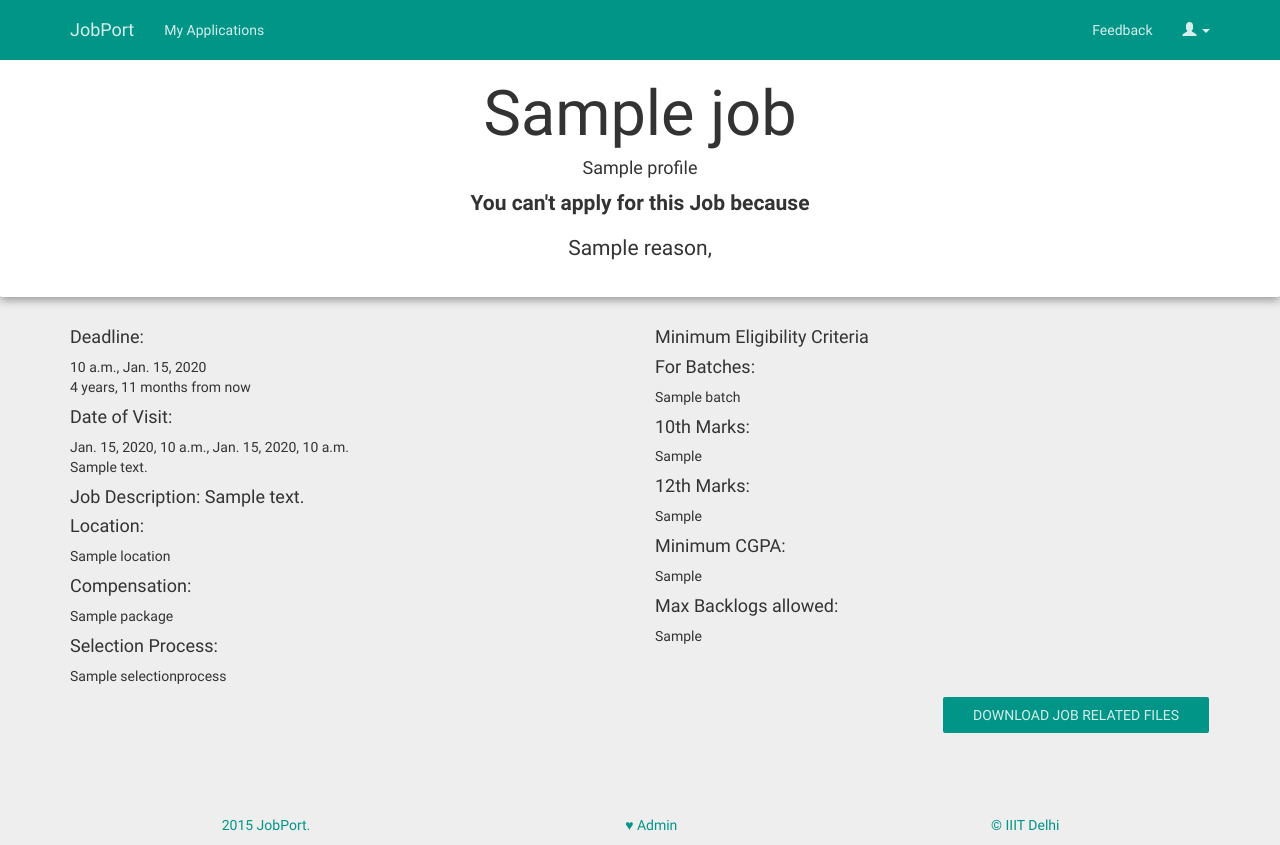
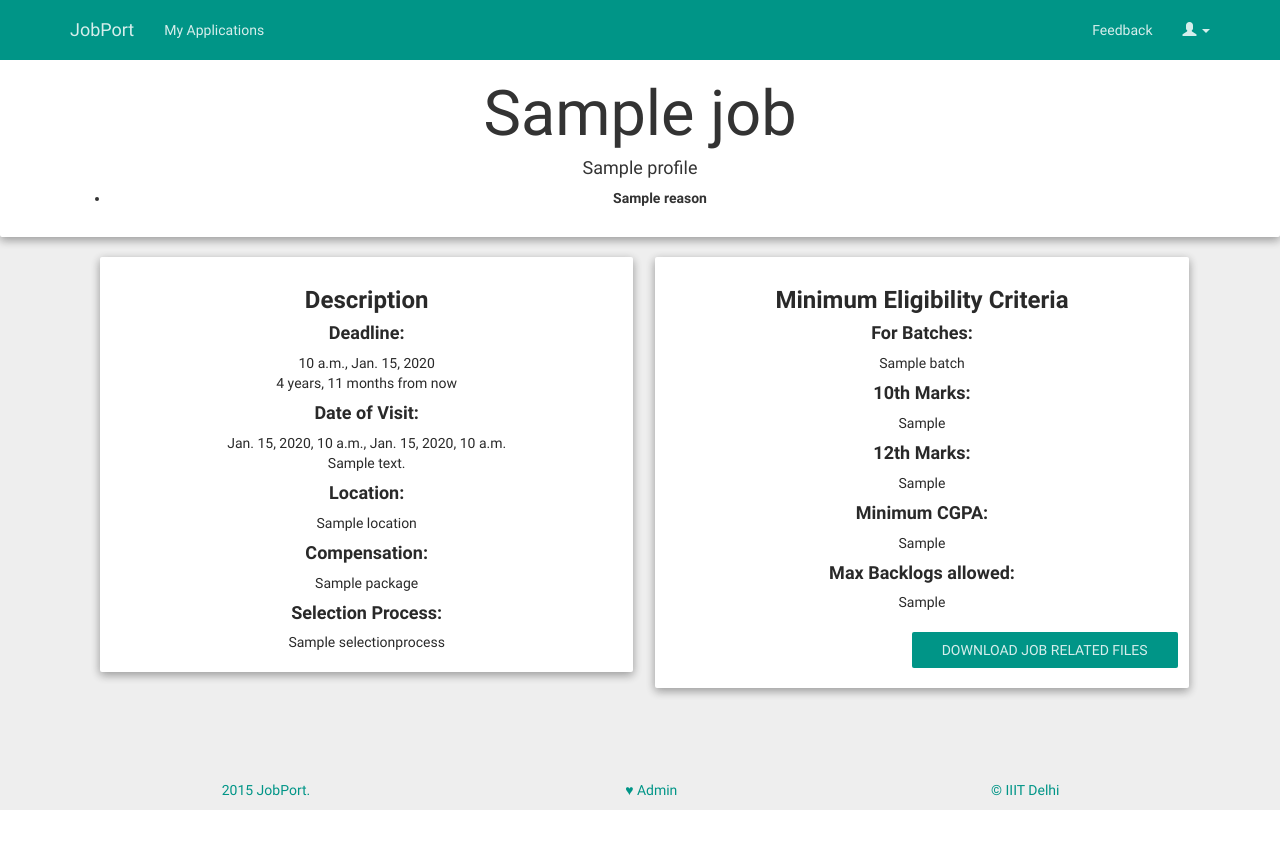
Before and after one commit to IIIT-Delhi/jobport, a Django app: template placement/jobport/templates/jobport/job_student.html in a window 1280 px wide. After the commit the page ends 810 px from the top, so only its background shows below. Run offline with Django 3.2, Linux system fonts and the light colour scheme; the template is opened without the code that fills it: most values are stand-ins (such as "Sample title", 1, 10 or a date in 2020); some libraries are stand-ins or nearby versions.

Commit message:
batch eligibility fixed;added min;fixed job ui

```diff
--- a/placement/jobport/helpers.py
+++ b/placement/jobport/helpers.py
@@ -52,9 +52,8 @@ def is_eligible(candidate, job):
         else:
             Vals.append(True)
     if not any(Vals):
-        temp = True
-        eligibility['value'] = temp
-        eligibility['reasons'].append("This job is not for you!")
+        eligibility['value'] = False
+        eligibility['reasons'].append("You are not eligible for this job!")
     return eligibility
 
 
--- a/placement/jobport/templates/jobport/base_admin.html
+++ b/placement/jobport/templates/jobport/base_admin.html
@@ -120,6 +120,7 @@
 	<!-- Your site ends -->
 
 	<script src="{% static "js/showup.js" %}"></script>
+	<script src="{% static "js/bootstrap.min.js" %}"></script>
 	<script src="{% static "js/ripples.js" %}"></script>
 	<script src="{% static "js/material.min.js" %}"></script>
 
--- a/placement/jobport/templates/jobport/base_newuser.html
+++ b/placement/jobport/templates/jobport/base_newuser.html
@@ -77,6 +77,7 @@
 
     <script src="{% static "js/showup.js" %}"></script>
     <script src="{% static "js/ripples.js" %}"></script>
+    <script src="{% static "js/bootstrap.min.js" %}"></script>
     <script src="{% static "js/material.min.js" %}"></script>
 
     <script>
--- a/placement/jobport/templates/jobport/base_student.html
+++ b/placement/jobport/templates/jobport/base_student.html
@@ -109,9 +109,9 @@
   </div>
 
     <script src="{% static "js/showup.js" %}"></script>
+    <script src="{% static "js/bootstrap.min.js" %}"></script>
     <script src="{% static "js/ripples.js" %}"></script>
     <script src="{% static "js/material.min.js" %}"></script>
-
 
   <script type="text/javascript">
     window.onload = function(){
--- a/placement/jobport/templates/jobport/job_student.html
+++ b/placement/jobport/templates/jobport/job_student.html
@@ -12,22 +12,20 @@
 
          {% if hasapplied %}
           {% if not deadlinepassed %}
-	  <div class="col-lg-6 col-center-block" style="margin-left:2.6em">
             <a href="/job/{{ job.pk }}/withdraw"><button type="button" class="btn btn-danger">Withdraw</button> </a>
-	  </div>
 		  {% endif %}
          {% else %}
          {% if deadlinepassed %}
                 <h3>Deadline has passed!</h3>
          {% elif not iseligible %}
-      <p><b>You can't apply for this Job because</b></p>
       {% for reason in iseligiblereasons %}
-      <p>{{reason}}, </p>
+      <ul>
+      <li><b>{{reason}}</b></li>
+      </ul>
 	  {% endfor %}
          {% else %}
-	  			<div class="col-lg-6 col-center-block" style="margin-left:2.1em">
       <a href="/job/{{ job.pk }}/apply" ><button type="button" class="btn btn-success">Apply</button> </a>
-        		</div>
+
 					{% endif %}
      {% endif %}
 
@@ -35,32 +33,29 @@
 
 
 </div>
-<div class="container">
+<div class="container-fluid" align="center">
   <div class="row vertical-divider">
-     <div class="col-xs-6">
-  <h4>Deadline:</h4>
-    <p>{{ job.deadline.time }}, {{ job.deadline.date }} <br>{{ job.deadline|naturaltime }}</p>
+     <div class="col-xs-5  well well-sm" style="margin-left:100px; margin-right:22px;">
+     <h3><b>Description</b></h3>
+  <h4><b>Deadline:</b></h4> {{ job.deadline.time }}, {{ job.deadline.date }} <br/>{{ job.deadline|naturaltime }}
+  <h4><b>Date of Visit:</b></h4>  {{ job.dateofvisit.time }}, {{ job.dateofvisit.date }} <br/>{{ job.dateofvisit|naturaltime }}
 
-
-  <h4>Date of Visit:</h4>  <p>{{ job.dateofvisit.time }}, {{ job.dateofvisit.date }} <br>{{ job.dateofvisit|naturaltime }}</p>
-
-    <h4>Job Description: {{ job.details }}</h4>
-
-    <h4>Location:</h4>
+    <h4><b>Location:</b></h4>
     <p>{{ job.location }}</p>
-    <h4>Compensation:</h4>
-    {% if job.package == None %}W
+    <h4><b>Compensation:</b></h4>
+    {% if job.package == None %}
     <p>Not Disclosed</p>
     {% else %}
     <p>{{ job.package }}</p>
     {% endif %}
-    <h4>Selection Process:</h4>
+    <h4><b>Selection Process:</b></h4>
     <p>{{ job.selectionprocess }}</p>
     </div>
-    <div class="col-xs-6">
+
+    <div class="col-xs-5 well well-sm" >
 <!--    <hr class="featurette-divider">-->
-    <h4>Minimum Eligibility Criteria</h4>
-    <h4>For Batches:</h4>
+    <h3><b>Minimum Eligibility Criteria</b></h3>
+    <h4><b>For Batches:</b></h4>
       {% ifequal job.batch.count 1 %}
           {% for b in job.batch.all %}
             {{b.title }}<p> </p>
@@ -71,11 +66,10 @@
           {% endfor %}
       {% endifequal %}
 
-        <h4>10th Marks: </h4><p>{{ job.min_tenthmarks }}</p>
-        <h4>12th Marks: </h4><p>{{ job.min_twelfthmarks }}</p>
-        <h4>Minimum CGPA: </h4><p>{{ job.cgpa_min }}</p>
-        <h4>Max Backlogs allowed: </h4><p>{{ job.max_blacklogs }}</p>
-    <hr class="featurette-divider">
+        <h4><b>10th Marks: </b></h4><p>{{ job.min_tenthmarks }}</p>
+        <h4><b>12th Marks: </b></h4><p>{{ job.min_twelfthmarks }}</p>
+        <h4><b>Minimum CGPA: </b></h4><p>{{ job.cgpa_min }}</p>
+        <h4><b>Max Backlogs allowed: </b></h4><p>{{ job.max_blacklogs }}</p>
 
     {% if job.jobfile %}
         <a href="/files/{{ job.jobfile }}"><button type="button" class="btn btn-primary">Download Job Related Files</button> </a>
```
Also changed, not shown: placement/jobport/templates/jobport/applications_student.html (+4 -5 lines).
